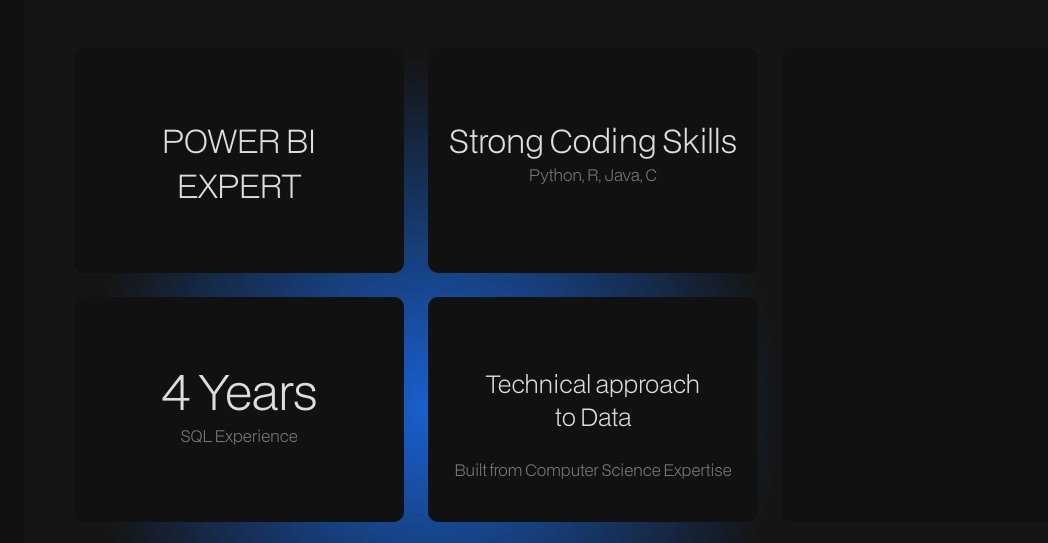
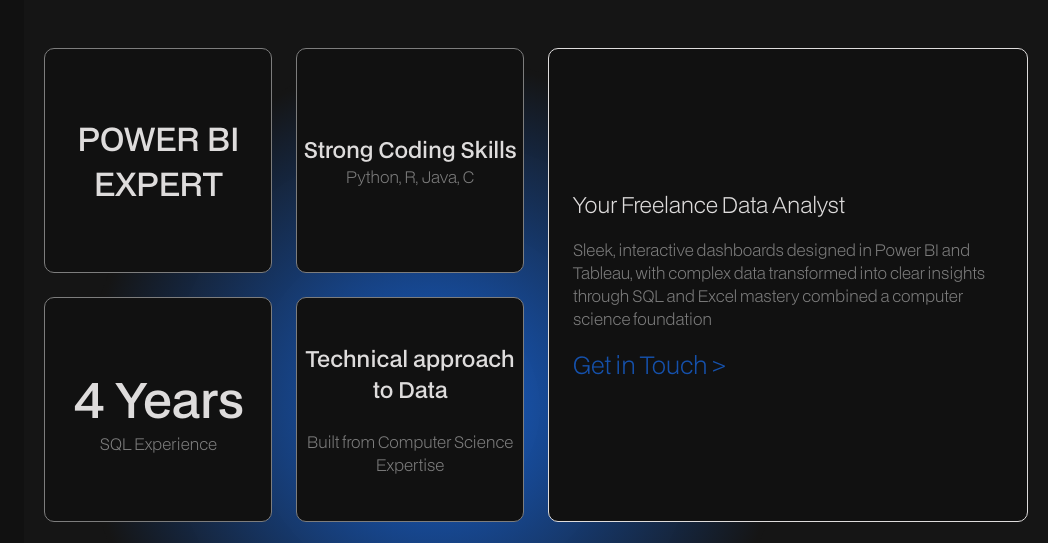
Before and after one commit to omarrmo/omarrmo.github.io, a plain HTML site: page index.html in a window 1280 px wide. Shown: the part 232-775 px from the top of the page, 232-1280 px from the left. Drawn offline with Linux system fonts and the light colour scheme.

Commit message:
More content, variable size

```diff
--- a/index.html
+++ b/index.html
@@ -3,9 +3,10 @@
 <head>
     <meta charset="UTF-8">
     <meta name="viewport" content="width=device-width, initial-scale=1.0">
-    <title>My Portfolio</title>
+    <title>Omar Imad Remmo</title>
     <link rel="stylesheet" href="style.css">
     <link rel="stylesheet" href="https://cdnjs.cloudflare.com/ajax/libs/font-awesome/6.4.0/css/all.min.css">
+    <link rel="icon" type="image/x-icon" href="img/favicon.png">
 </head>
 <body>
     <!-- Vertical Header -->
@@ -42,9 +43,10 @@
             <div class="box" style="grid-area: box-2"><h1 class="BoxHeading2">4 Years</h1>                   <p class ="BoxInfoLine">SQL Experience</p></div>
             <div class="box" style="grid-area: box-3"><h1 class="BoxHeading3">Strong Coding Skills</h1>      <p class ="BoxInfoLine">Python, R, Java, C</p></div>
             <div class="box" style="grid-area: box-4"><h1 class="BoxHeading4">Technical approach <br>to Data</h1><p class ="BoxInfoLine">Built from Computer Science Expertise</p></div>
-            <div class="box" style="grid-area: box-5"></div>
-            <div class="box" style="grid-area: box-6"></div>
-            <div class="box" style="grid-area: box-7"></div>
+            <div class="box5" style="grid-area: box-5"><h1 class="BoxHeading5">Your Freelance Data Analyst</h1><p class="AboutInfo"> Sleek, interactive dashboards designed in Power BI and Tableau,
+                with complex data transformed into clear insights through SQL and Excel mastery combined a computer science foundation</p><a class="AboutCall" href="#Land">Get in Touch ></a></div>
+            <div class="box6" style="grid-area: box-6"></div>
+            <div class="box7" style="grid-area: box-7"></div>
         </div>
 
         <div class="footer">
--- a/style.css
+++ b/style.css
@@ -173,14 +173,65 @@ body {
 
 .box{
     background-color: #111111;
+    border-color: #7d7d7d;
+    border-style: solid;
+    border-width: 1px;
     border-radius: 10px;
     text-align: center;
+    display: flex;
+    display: flex;
+    flex-direction: column;
+    justify-content: center;
+    align-items: center;
+    height: 100%;
+}
 
+.box5{
+    background-color: #111111;
+    border-style: solid;
+    border-width: 1px;
+    border-radius: 10px;
+    text-align: left;
+    display: flex;
+    flex-direction: column;
+    justify-content: center;
+    padding-left: 5%;
+    height: 100%;
 }
+
+.box6{
+    background-color: #111111;
+    border-color: #7d7d7d;
+    border-style: solid;
+    border-width: 1px;
+    border-radius: 10px;
+    text-align: left;
+    display: flex;
+    flex-direction: column;
+    justify-content: center;
+    padding-left: 5%;
+    height: 100%;
+}
+
+
+.box7{
+    background-color: #111111;
+    border-radius: 10px;
+    border-color: #7d7d7d;
+    border-style: solid;
+    border-width: 1px;
+    text-align: left;
+    display: flex;
+    flex-direction: column;
+    justify-content: center;
+    padding-left: 5%;
+    height: 100%;
+}
+
 
 .grid-container{
     display: grid;
-    grid-template-columns: 330px 330px 330px 330px;
+    grid-template-columns: 2fr 2fr 2fr 2fr;
     grid-template-rows: 225px 225px 225px 225px;
     gap: 1.5em;
     grid-template-areas:
@@ -189,7 +240,9 @@ body {
     "box-6 box-6 box-7 box-7"
     "box-6 box-6 box-7 box-7";
     padding-bottom: 100px;
-    padding-left: 50px;
+    padding-left: 2%;
+    padding-right: 2%;
+
 }
 
 .footer{
@@ -199,33 +252,61 @@ body {
 }
 
 .BoxHeading1{
-    padding-top: 70px;
-    font-weight: 300;
+    font-weight: 500;
     animation: fade-up 1s;
 }
 .BoxHeading2{
-    padding-top: 60px;
-    font-weight: 300;
-    font-size: 3rem;
+    font-weight: 500;
+    font-size: clamp(1.5rem, 5vw, 3rem);
     animation: fade-up 1s;
 }
 .BoxHeading3{
-    padding-top: 70px;
-    font-weight: 300;
+    font-weight: 500;
+    font-size: clamp(1rem, 1.7vw, 5rem);
     animation: fade-up 1s;
 
 }
 .BoxHeading4{
-    padding-top: 70px;
-    font-weight: 300;
-    font-size: 1.5rem;
+    font-weight: 500;
+    font-size: clamp(1rem, 1.7vw, 5rem);
     margin-bottom: 25px;
     animation: fade-up 1s;
+}
+
+.BoxHeading5{
+    font-weight: 300;
+    font-size: clamp(1rem, 1.7vw, 5rem);
+    animation: fade-up 1s;
+    margin-bottom: 4%;
+
 }
 
 .BoxInfoLine{
     color: #7d7d7d;
     animation: fade-up 1s;
+
+}
+
+.AboutInfo{
+    color: #7d7d7d;
+    animation: fade-up 1s;
+    margin-bottom: 4%;
+    padding-right: 5%;
+}
+
+.menu a {
+    display: flex;
+    align-items: center;
+    text-decoration: none;
+
+}
+
+.AboutCall{
+    color: #1762d3cc;
+    animation: fade-up 1s;
+    text-decoration: none;
+    font-weight: 300;
+    font-size: 1.5rem;
 }
 
 @keyframes fade-up{
```
Also changed, not shown: img/favicon.png (added).
